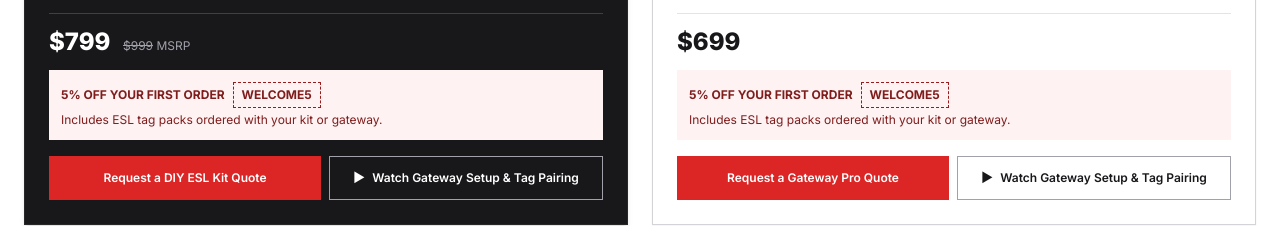
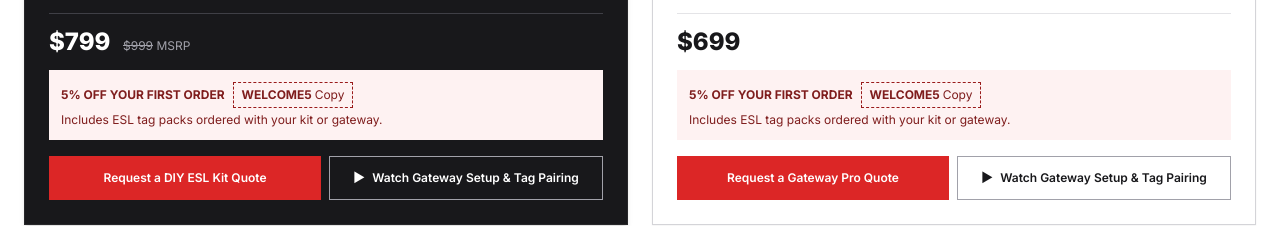
Before and after one commit to qnam0321/telica-usa-web, a website: page index.html in a window 1280 px wide. Shown: the part 2584-2810 px from the top of the page. Drawn offline with nearby package versions, Linux system fonts and the light colour scheme.

Commit message:
Add copy button for welcome discount code
Co-authored-by: Copilot <223556219+Copilot@users.noreply.github.com>

```diff
--- a/index.html
+++ b/index.html
@@ -432,7 +432,7 @@
                             <span class="text-2xl font-extrabold">$799</span>
                             <span class="text-xs text-zinc-400 ml-2"><span class="line-through">$999</span> MSRP</span>
                             <div class="mt-3 bg-red-50 text-red-900 p-3 text-xs">
-                                <p class="font-bold flex flex-wrap items-center gap-2">5% OFF YOUR FIRST ORDER <span class="border border-dashed border-red-800 px-2 py-1">WELCOME5</span></p>
+                                <p class="font-bold flex flex-wrap items-center gap-2">5% OFF YOUR FIRST ORDER <button type="button" onclick="copyWelcomeCode(this)" aria-label="Copy WELCOME5 discount code" title="Click to copy WELCOME5" class="border border-dashed border-red-800 px-2 py-1 hover:bg-red-100 focus-visible:outline focus-visible:outline-2 focus-visible:outline-red-800">WELCOME5 <span aria-hidden="true" class="font-normal">Copy</span></button> <span role="status" aria-live="polite" class="font-normal"></span></p>
                                 <p class="mt-1">Includes ESL tag packs ordered with your kit or gateway.</p>
                             </div>
                         </div>
@@ -472,7 +472,7 @@
                         <div class="border-t border-zinc-200 pt-3 pb-4">
                             <span class="text-2xl font-extrabold text-zinc-900">$699</span>
                             <div class="mt-3 bg-red-50 text-red-900 p-3 text-xs">
-                                <p class="font-bold flex flex-wrap items-center gap-2">5% OFF YOUR FIRST ORDER <span class="border border-dashed border-red-800 px-2 py-1">WELCOME5</span></p>
+                                <p class="font-bold flex flex-wrap items-center gap-2">5% OFF YOUR FIRST ORDER <button type="button" onclick="copyWelcomeCode(this)" aria-label="Copy WELCOME5 discount code" title="Click to copy WELCOME5" class="border border-dashed border-red-800 px-2 py-1 hover:bg-red-100 focus-visible:outline focus-visible:outline-2 focus-visible:outline-red-800">WELCOME5 <span aria-hidden="true" class="font-normal">Copy</span></button> <span role="status" aria-live="polite" class="font-normal"></span></p>
                                 <p class="mt-1">Includes ESL tag packs ordered with your kit or gateway.</p>
                             </div>
                         </div>
@@ -1423,6 +1423,20 @@
             document.getElementById('detail-modal').classList.remove('hidden');
         }
         function closeDetailModal() { document.getElementById('detail-modal').classList.add('hidden'); }
+
+        async function copyWelcomeCode(button) {
+            const status = button.nextElementSibling;
+            try {
+                if (!navigator.clipboard || !navigator.clipboard.writeText) {
+                    throw new Error('Clipboard access is unavailable');
+                }
+                await navigator.clipboard.writeText('WELCOME5');
+                status.textContent = 'Copied!';
+            } catch (error) {
+                console.error('Could not copy discount code:', error);
+                status.textContent = 'Copy unavailable. Enter WELCOME5 manually.';
+            }
+        }
 
         const quoteModal = document.getElementById('quote-modal');
         let quoteOpener = null;
```
